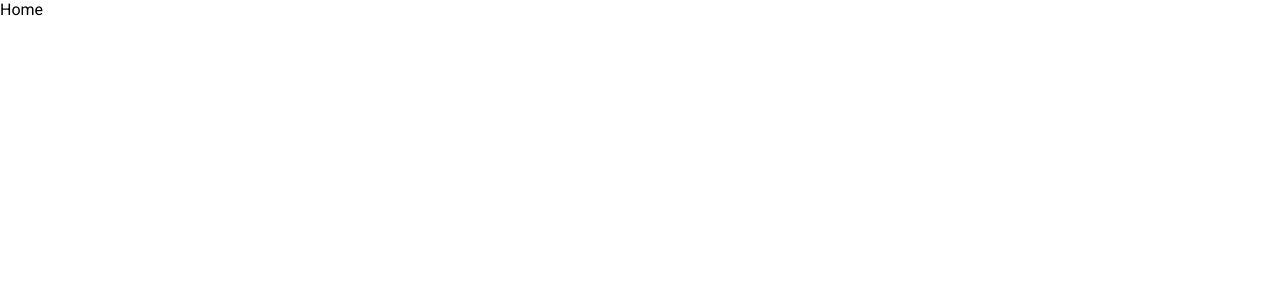
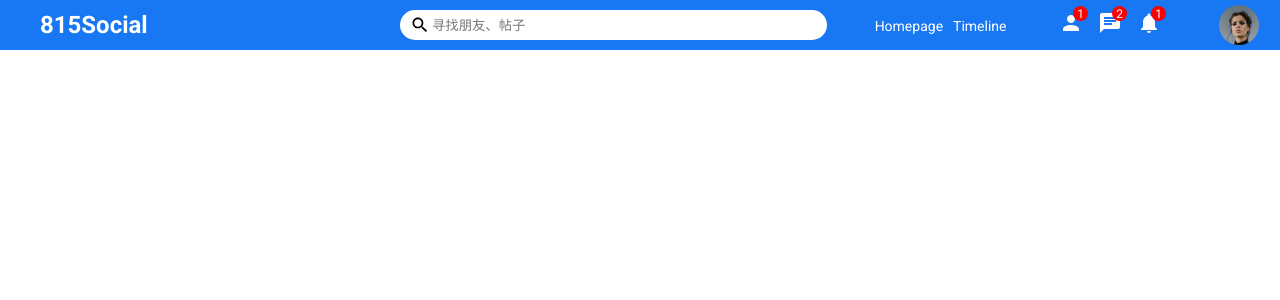
Before and after one commit to Cystatic/reactChat, a React (Create React App) app in the folder client/: page / in a window 1280 px wide. Shown: the top 300 px of the page. Built offline with nearby package versions, Linux system fonts and the light colour scheme.

Commit message:
主页顶部

```diff
--- /dev/null
+++ b/client/src/components/topbar/Topbar.css
@@ -0,0 +1,142 @@
+.topbarContainer {
+    height: 50px;
+    width: 100%;
+    background-color: #1877f2;
+    display: flex;/* 弹性布局 */
+    align-items: center;/* 上下居中 */
+    position: sticky;/* 粘性定位 ，滚轮滑动此处不动*/
+    top: 0;
+  }
+
+ .topbarLeft {
+    flex: 3;
+}
+.logo {
+    font-size: 24px;
+    margin-left: 40px;
+    font-weight: bold;	/* 定义粗体字符 */
+    color: white;
+    cursor: pointer;/* 光标呈现为指示链接的指针（一只手） */
+  }
+
+.topbarCenter {
+    flex: 5;
+}
+.searchbar {
+    margin-left: 80px;
+    width: 80%;
+    height: 30px;
+    background-color: white;
+    border-radius: 30px;
+    display: flex;
+    align-items: center;
+  }
+.searchIcon {
+    font-size: 20px !important;
+    margin-left: 10px;
+}
+.searchInput {
+    border: none;
+    width: 70%;
+  }
+.searchInput:focus {
+    /* 去除选中时的原始框 */
+    outline: none;
+}
+
+.topbarRight {
+    flex: 4;
+    display: flex;
+    align-items: center;
+    justify-content: space-around;/* 均匀排列每个元素，每个元素周围分配相同的空间。 */
+    color: white;
+}
+.topbarLink {
+    margin-right: 10px;
+    font-size: 14px;
+    cursor: pointer;
+  }
+.topbarImg {
+    width: 40px;
+    height: 40px;
+    border-radius: 50%;
+    object-fit: cover; /* 保持原有尺寸比例。但部分内容可能被剪切 */
+    cursor: pointer;
+  }
+.topbarIcons {
+    display: flex;
+}
+
+.topbarIconItem {
+    margin-right: 15px;
+    cursor: pointer;
+    position: relative;
+}
+.topbarIconBadge {
+    width: 15px;
+    height: 15px;
+    background-color: red;
+    border-radius: 50%;
+    color: white;
+    position: absolute;
+    top: -5px;
+    right: -5px;
+    display: flex;
+    align-items: center;
+    justify-content: center;/* 数字居中 */
+    font-size: 12px;
+  }
+  /*
+
+  .topbarRight {
+    flex: 4;
+    display: flex;
+    align-items: center;
+    justify-content: space-around;
+    color: white;
+  }
+
+  .topbarLink {
+    margin-right: 10px;
+    font-size: 14px;
+    cursor: pointer;
+  }
+
+  .topbarIcons {
+    display: flex;
+  }
+
+  .topbarIconItem {
+    margin-right: 15px;
+    cursor: pointer;
+    position: relative;
+  }
+
+  .topbarIconBadge {
+    width: 15px;
+    height: 15px;
+    background-color: red;
+    border-radius: 50%;
+    color: white;
+    position: absolute;
+    top: -5px;
+    right: -5px;
+    display: flex;
+    align-items: center;
+    justify-content: center;
+    font-size: 12px;
+  }
+
+  .topbarImg {
+    width: 32px;
+    height: 32px;
+    border-radius: 50%;
+    object-fit: cover;
+    cursor: pointer;
+  }
+
+  @media screen and (max-width: 768px)  {
+    .topbarLink{
+      display: none;
+    }
+  } */
--- /dev/null
+++ b/client/src/components/topbar/Topbar.jsx
@@ -0,0 +1,38 @@
+import "./Topbar.css"
+import {Search,Person,Chat,Notifications} from '@mui/icons-material';
+export default function Topbar() {
+  return (
+    <div className="topbarContainer">
+      <div className="topbarLeft">
+        <span className="logo">815Social</span>
+      </div>
+      <div className="topbarCenter">
+        <div className="searchbar">
+          <Search className="searchIcon"/>
+          <input placeholder="寻找朋友、帖子" className="searchInput" />
+        </div>
+      </div>
+      <div className="topbarRight">
+        <div >
+          <span className="topbarLink">Homepage</span>
+          <span className="topbarLink">Timeline</span>
+        </div>
+        <div className="topbarIcons">
+          <div className="topbarIconItem">
+            <Person/>
+            <span className="topbarIconBadge">1</span>
+          </div>
+          <div className="topbarIconItem">
+            <Chat/>
+            <span className="topbarIconBadge">2</span>
+          </div>
+          <div className="topbarIconItem">
+            <Notifications/>
+            <span className="topbarIconBadge">1</span>
+          </div>
+        </div>
+        <img src="assets/person/1.jpeg" alt="" className="topbarImg" />
+      </div>
+    </div>
+  )
+}
--- a/client/src/pages/home/Home.js
+++ b/client/src/pages/home/Home.js
@@ -1,5 +1,7 @@
+import Topbar from "../../components/topbar/Topbar"
+
 export default function Home() {
   return (
-    <div>Home</div>
+    <Topbar/>
   )
 }
```
